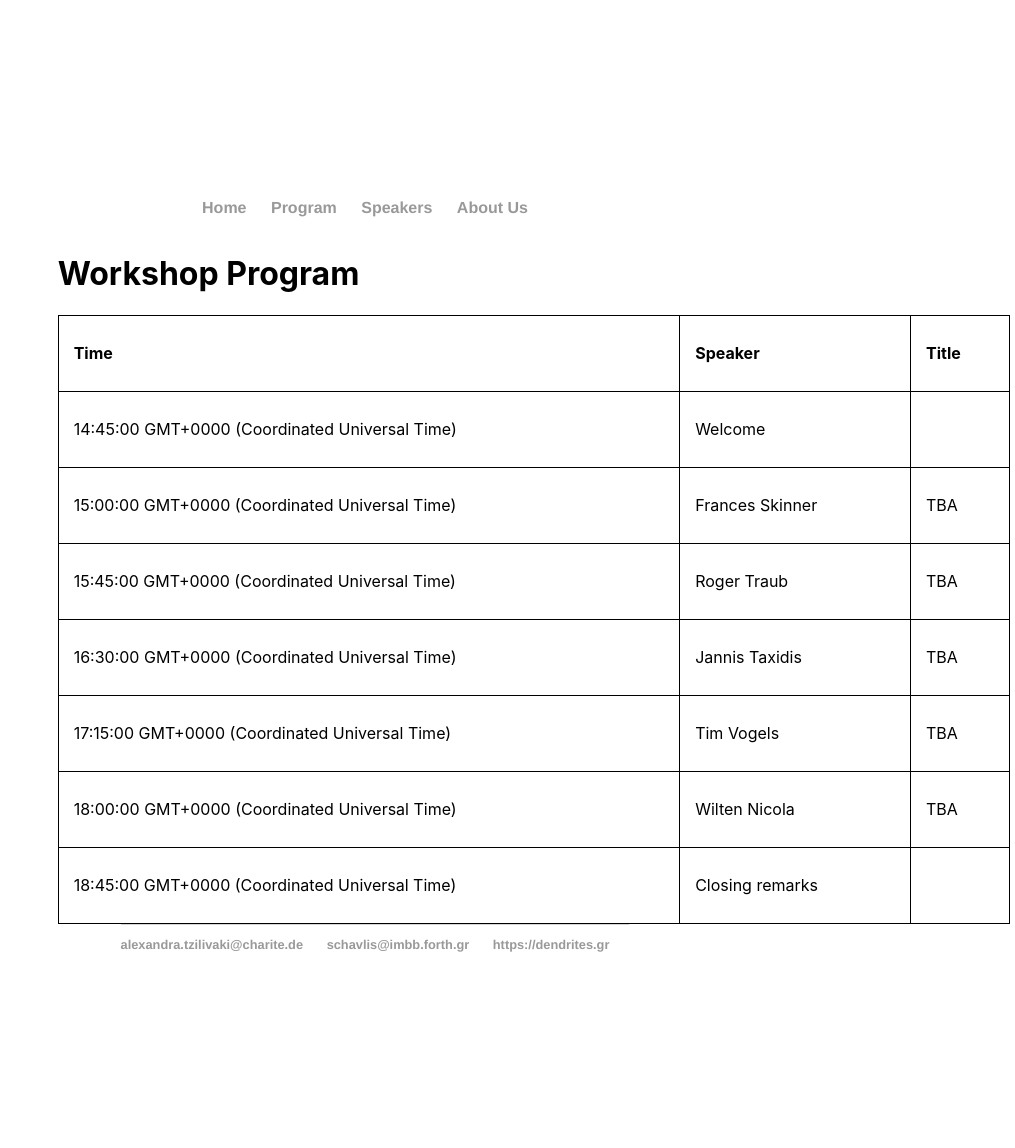
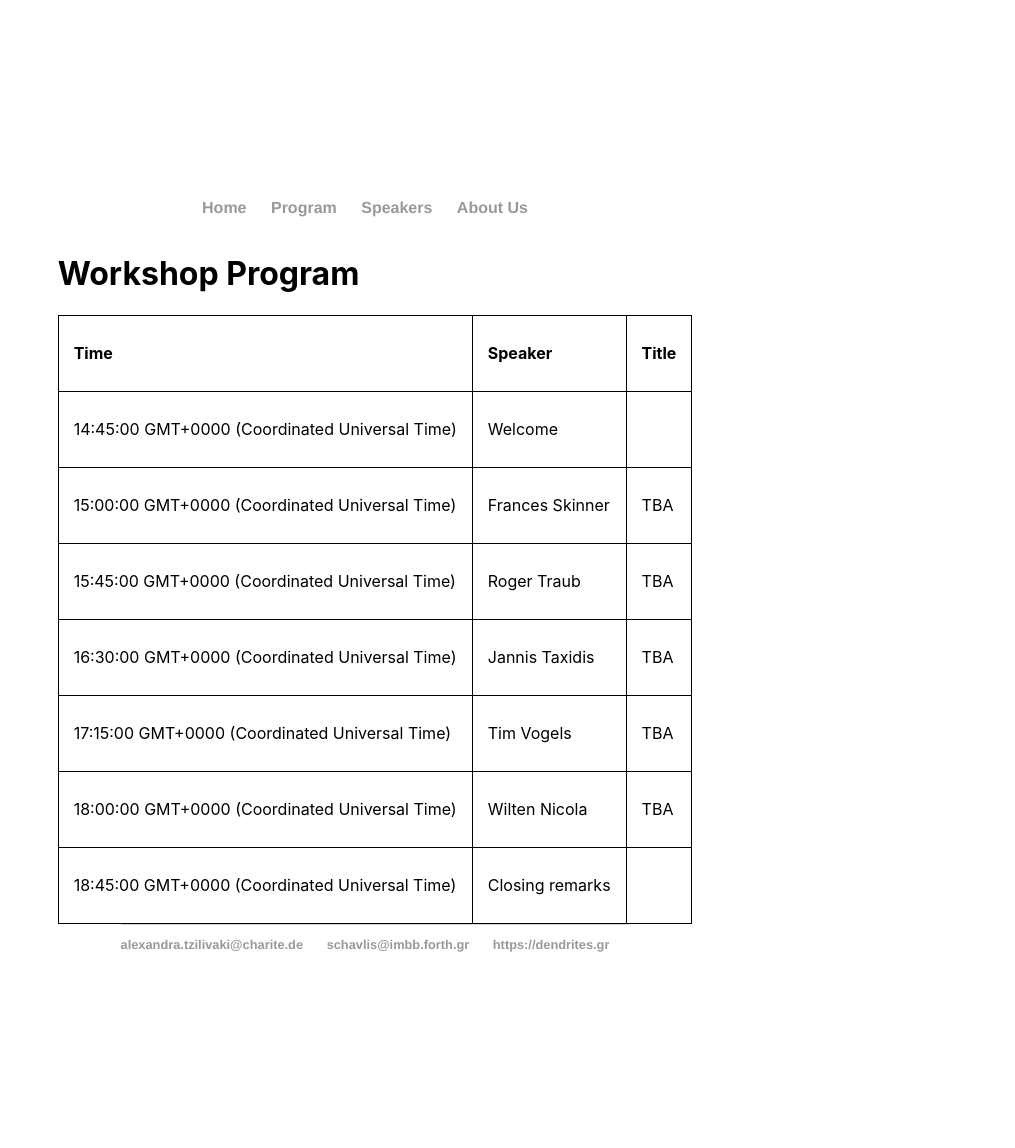
Before and after one commit to spirosChv/ocns2021interneurons, a Jekyll site: the page built from program/index.html, in a window 1280 px wide. Shown: the whole page, without its empty margins (265-1280 px from the left). Built offline with Jekyll 4.4.1, drawn with Linux system fonts in a browser that asks for light colours.

Commit message:
Update index.html

```diff
--- a/program/index.html
+++ b/program/index.html
@@ -20,7 +20,7 @@
 
     <h1> Workshop Program</h1>
 
-  <table style="width:150%; font-size:16px; line-height:45px">
+  <table style="width:100%; font-size:16px; line-height:45px">
   <tr>
     <th>Time</th>
     <th>Speaker</th>
```
